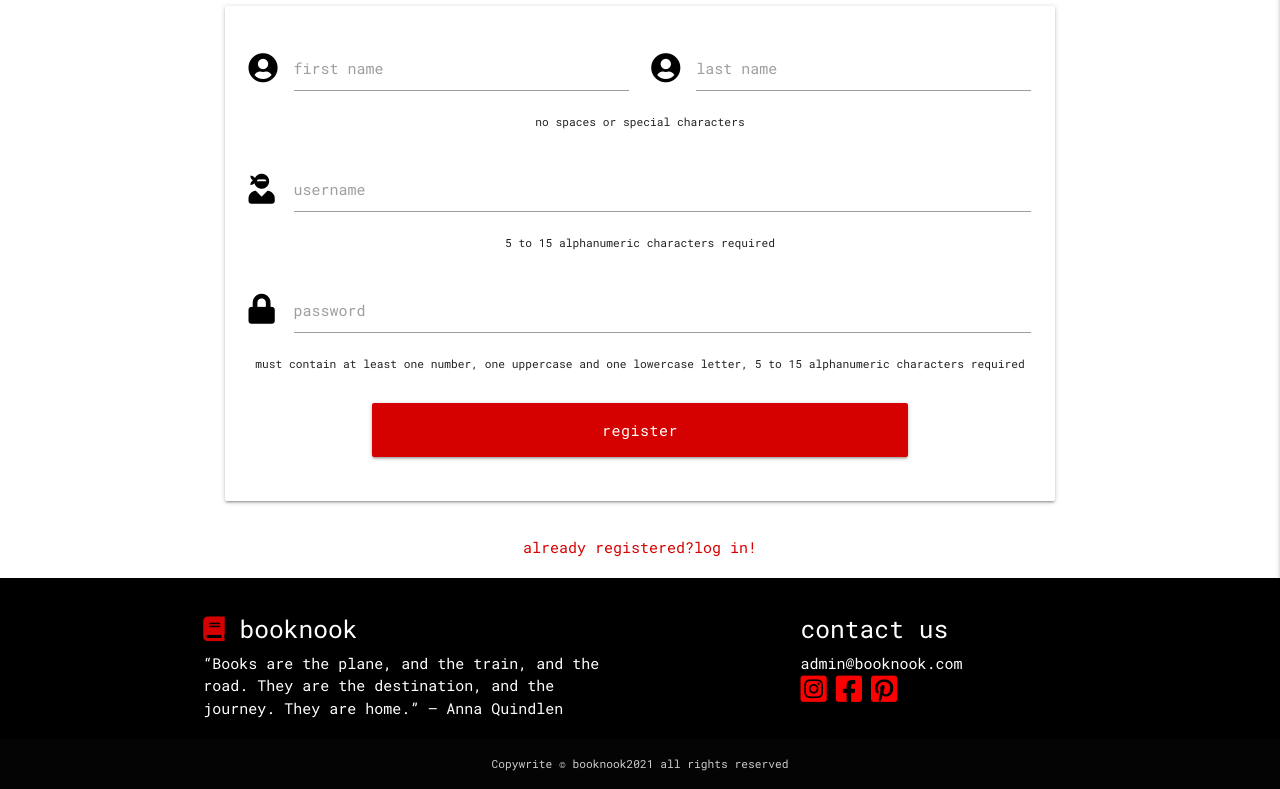
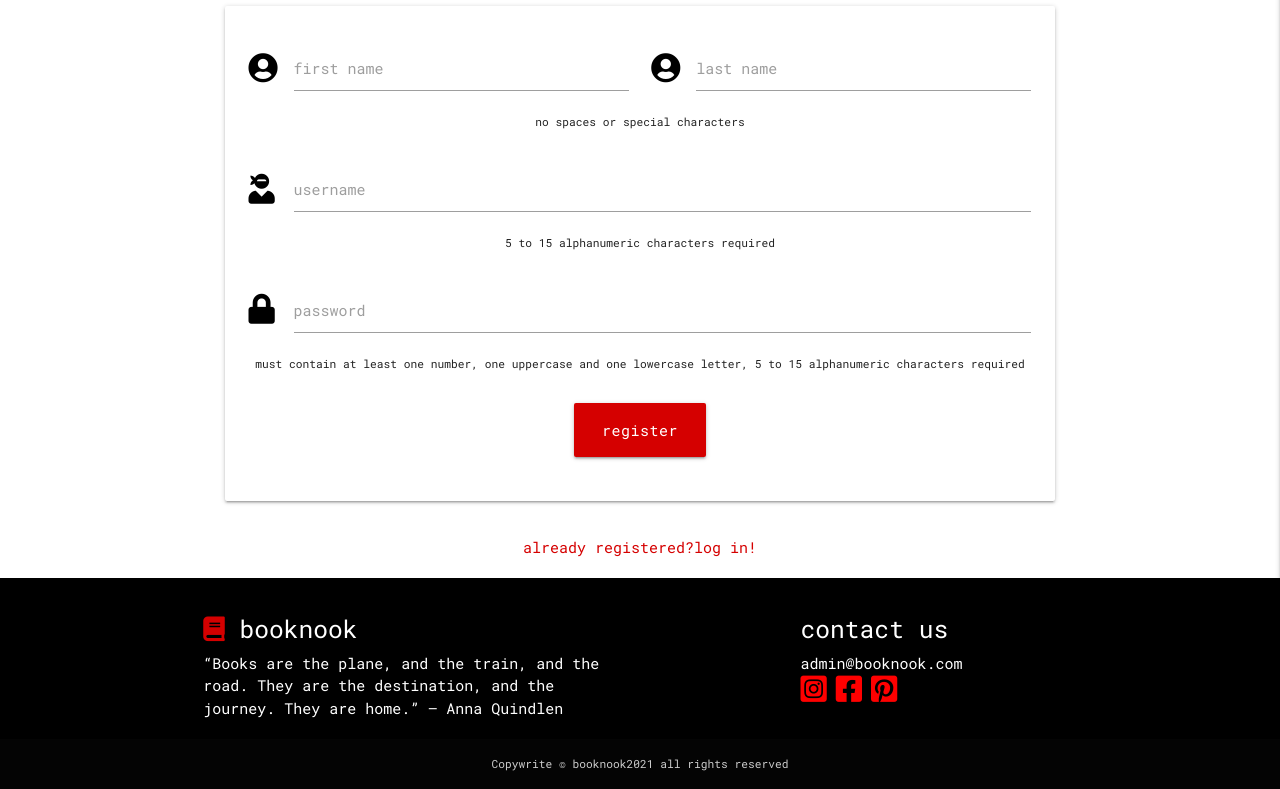
Before and after one commit to janeyrinn/bookNook, a Flask app: page /register in a window 1280 px wide. Shown: the part 181-970 px from the top of the page. Run offline with Flask 2, Linux system fonts and the light colour scheme; some libraries are stand-ins or nearby versions.

Commit message:
Fix grid structure around button

```diff
--- a/templates/register.html
+++ b/templates/register.html
@@ -48,7 +48,9 @@
             </div>
             <!--Registration Button-->
             <div class="row btn-row">
-                <button type="submit" class="col s4 offset-m2 m8 white-text btn-large">register</button>
+                <div class="col s12 center-align">
+                    <button type="submit" class="white-text btn-large">register</button>
+                </div>
             </div>
         </div>
     </form>
@@ -58,7 +60,8 @@
 
 <div class="row">
     <div class="col s12 offset-m2 m8 red-text text-accent-4 center-align">
-        <p>already registered?<a class="red-text text-accent-4 link log-link" href="{{ url_for('login') }}">log in!</a></p>
+        <p>already registered?<a class="red-text text-accent-4 link log-link" href="{{ url_for('login') }}">log in!</a>
+        </p>
     </div>
 </div>
 {% endblock %}
```
